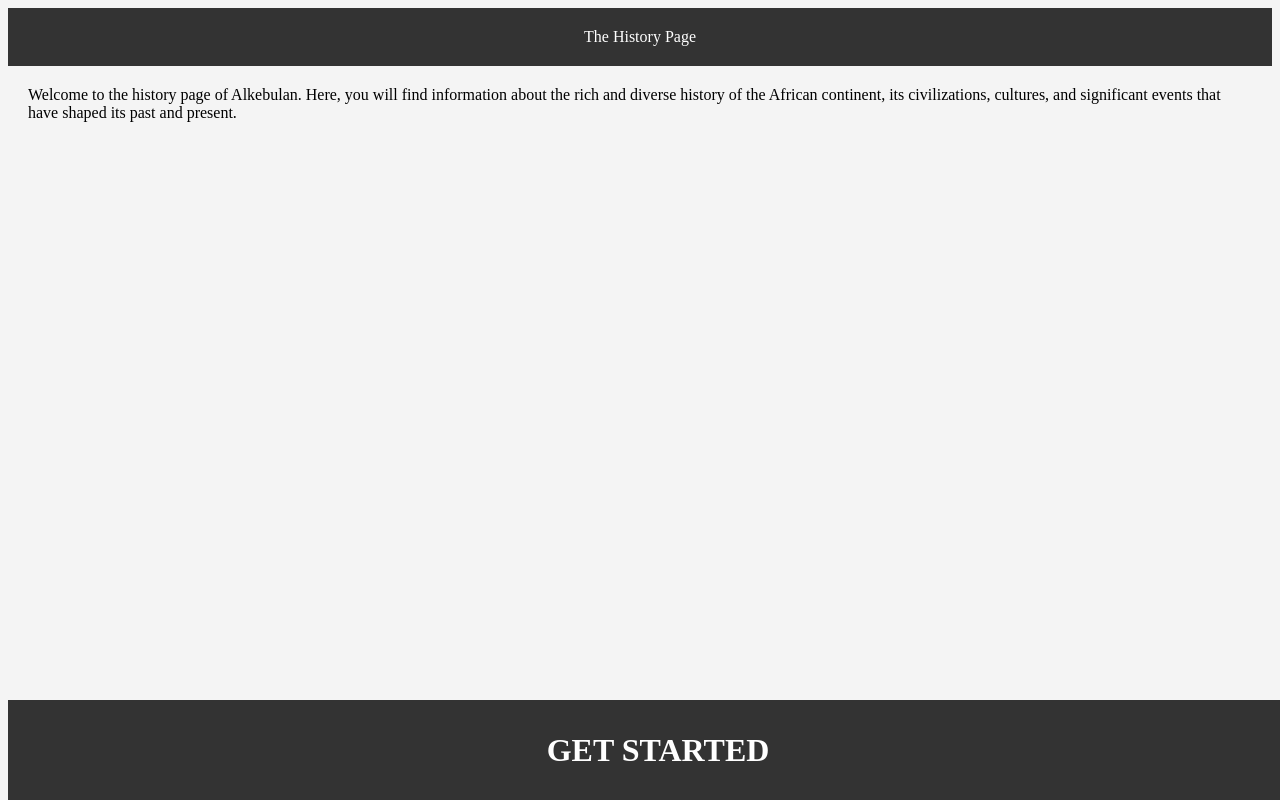
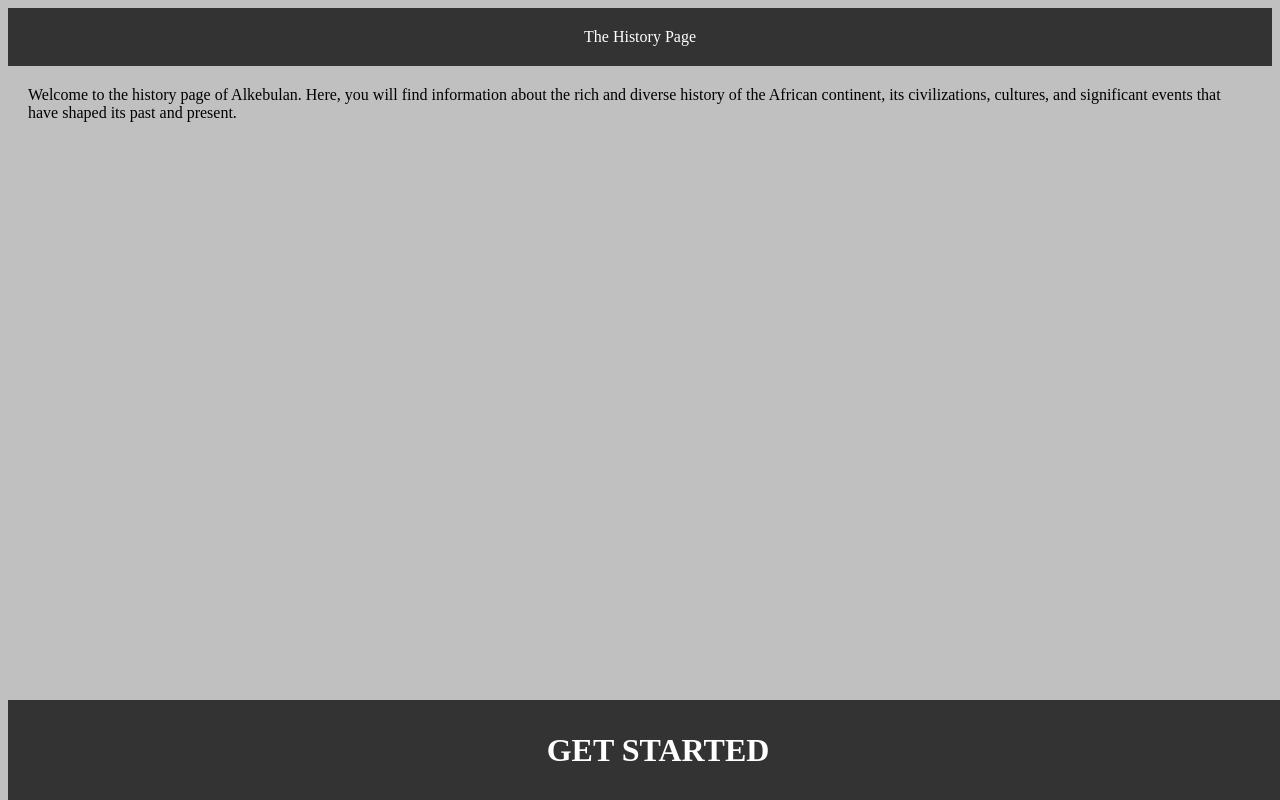
Before and after one commit to shed2013/afhistory, a plain HTML site: page index.html in a window 1280 px wide. Drawn offline with Linux system fonts and the light colour scheme.

Commit message:
error solved

```diff
--- a/index.html
+++ b/index.html
@@ -8,7 +8,7 @@
 <body>
     <style>
         body {
-            background-color: #f4f4f4;
+            background-color: silver;
         }
 
         header {
```
